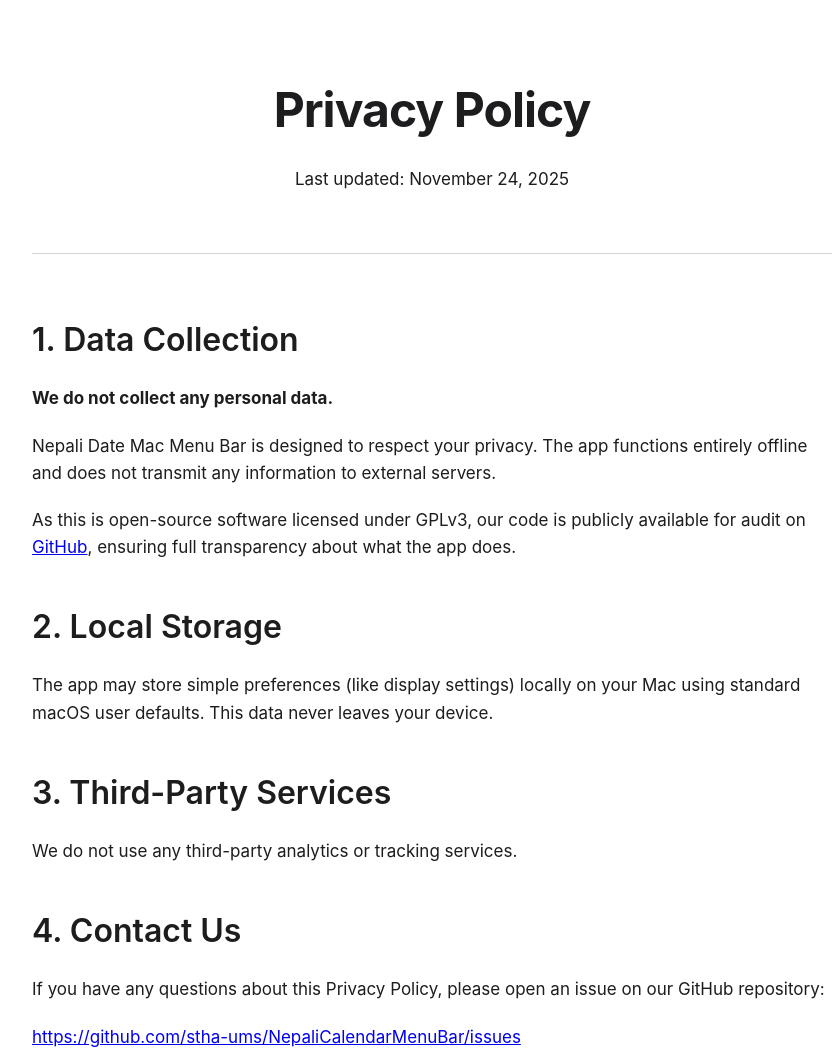
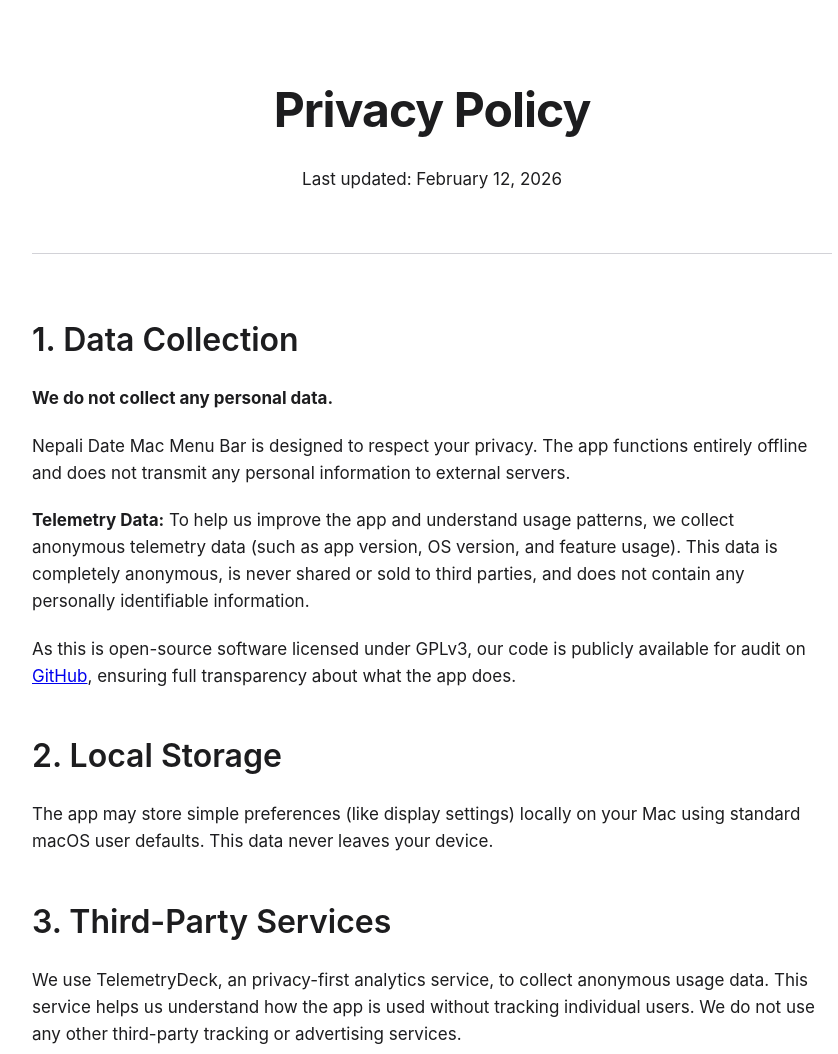
Before and after one commit to stha-ums/NepaliCalendarMenuBar, a plain HTML site: page docs/privacy.html in a window 1280 px wide. Shown: the top 1054 px of the page, without its empty margins (208-1046 px from the left). Drawn offline with Linux system fonts and the light colour scheme.

Commit message:
docs: Revamp landing page and update privacy/terms for telemetry

```diff
--- a/docs/privacy.html
+++ b/docs/privacy.html
@@ -13,14 +13,17 @@
     <div class="container">
         <header>
             <h1>Privacy Policy</h1>
-            <p>Last updated: November 24, 2025</p>
+            <p>Last updated: February 12, 2026</p>
         </header>
 
-        <section>
         <h2>1. Data Collection</h2>
         <p><strong>We do not collect any personal data.</strong></p>
         <p>Nepali Date Mac Menu Bar is designed to respect your privacy. The app functions entirely offline and does
-                not transmit any information to external servers.</p>
+            not transmit any personal information to external servers.</p>
+        <p><strong>Telemetry Data:</strong> To help us improve the app and understand usage patterns, we collect
+            anonymous telemetry data (such as app version, OS version, and feature usage). This data is completely
+            anonymous, is never shared or sold to third parties, and does not contain any personally identifiable
+            information.</p>
         <p>As this is open-source software licensed under GPLv3, our code is publicly available for audit on <a
                 href="https://github.com/stha-ums/NepaliCalendarMenuBar">GitHub</a>, ensuring full transparency
             about what the app does.</p>
@@ -30,7 +33,9 @@
             user defaults. This data never leaves your device.</p>
 
         <h2>3. Third-Party Services</h2>
-            <p>We do not use any third-party analytics or tracking services.</p>
+        <p>We use TelemetryDeck, an privacy-first analytics service, to collect anonymous usage data. This service
+            helps us understand how the app is used without tracking individual users. We do not use any other
+            third-party tracking or advertising services.</p>
 
         <h2>4. Contact Us</h2>
         <p>If you have any questions about this Privacy Policy, please open an issue on our GitHub repository:</p>
```
Also changed, not shown: docs/terms.html (+4 -1 lines). Lines whose indentation alone changed are shown as unchanged.
